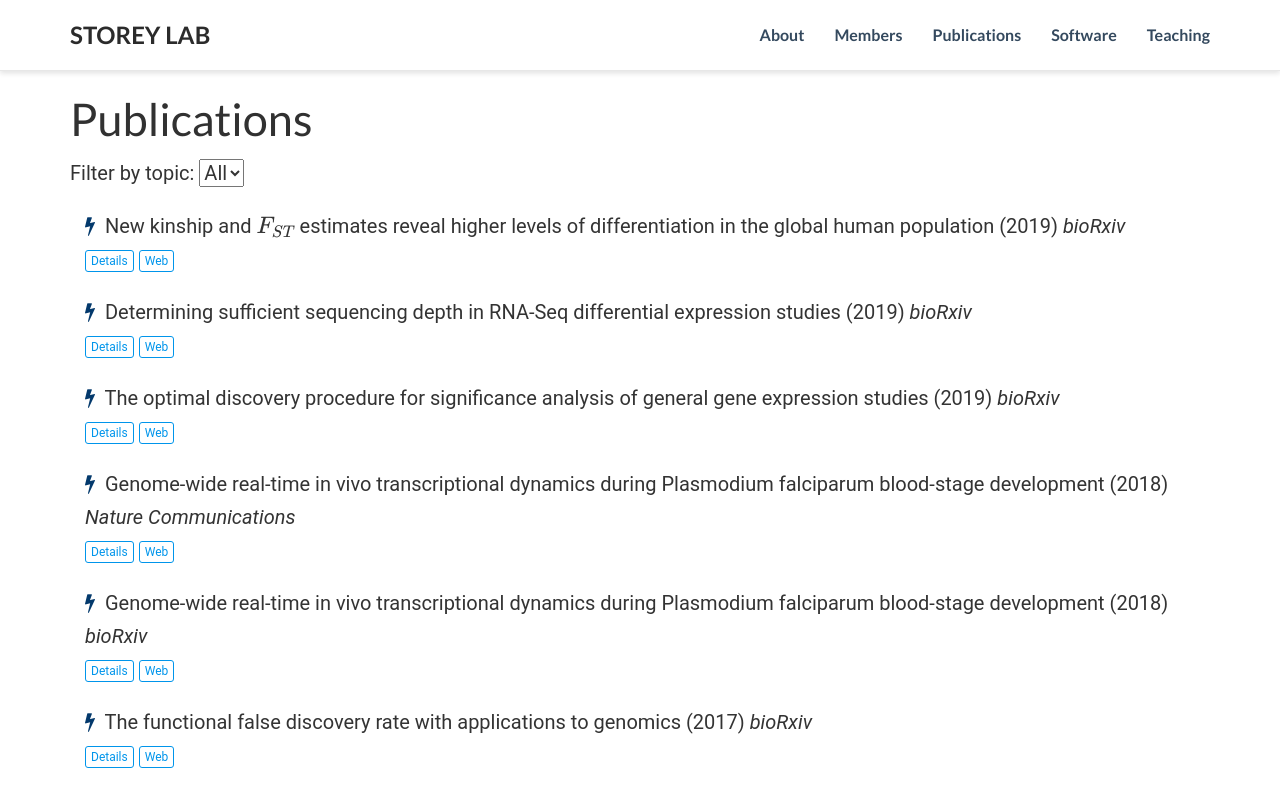
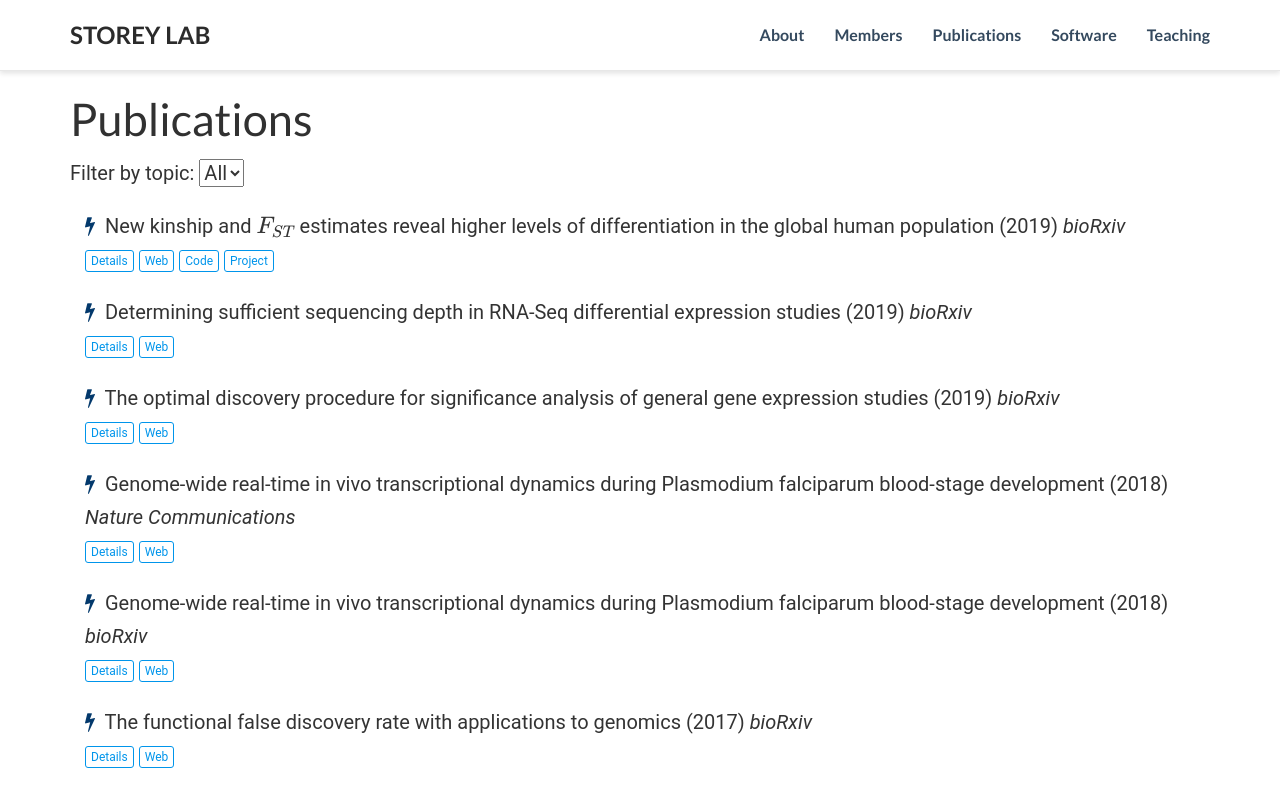
Before and after one commit to StoreyLab/storeylab.github.io, a plain HTML site: page publication/index.html in a window 1280 px wide. Shown: the top 789 px of the page. Drawn offline with nearby package versions, Linux system fonts and the light colour scheme; some packages are replaced by stand-ins of ours.

Commit message:
publication update

```diff
--- a/publication/index.html
+++ b/publication/index.html
@@ -172,7 +172,15 @@
 
 
 
-
+<a class="btn btn-primary btn-outline btn-xs" href="https://github.com/StoreyLab/popkin" target="_blank">
+  Code
+</a>
+
+
+
+<a class="btn btn-primary btn-outline btn-xs" href="https://github.com/StoreyLab/human-differentiation-manuscript" target="_blank">
+  Project
+</a>
 
 
 </p>
```
Also changed, not shown: publication/ochoa653279/index.html (+8 -0 lines).
